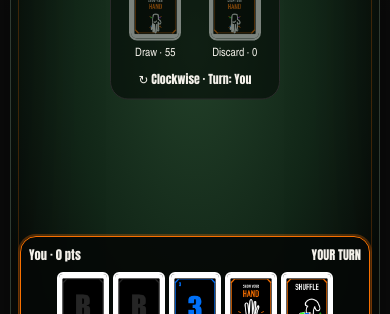
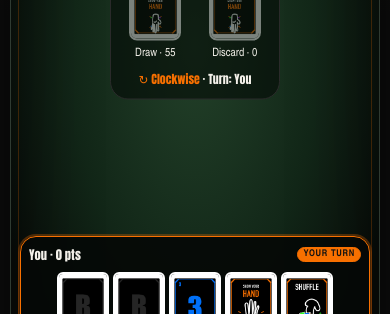
Before and after one commit to BTheCoderr/show-your-hand, a React (Vite) app: page / in a window 390 px wide. Both pictures are taken after a click on the button "Start Game". Shown: the part 444-758 px from the top of the page. Built offline with nearby package versions, Linux system fonts and the light colour scheme.

Commit message:
Tune responsive table layout and turn highlights

```diff
--- a/src/styles.css
+++ b/src/styles.css
@@ -175,7 +175,7 @@ button:disabled {
 }
 
 .syh-seat.is-active,
-.syh-you {
+.syh-you.is-active {
   border-color: var(--orange);
 }
 
@@ -702,3 +702,136 @@ button:disabled {
     bottom: 6px;
   }
 }
+
+
+/* Table seating + turn visibility for 2–6 player matches */
+.syh-seat-meta,
+.syh-you-meta {
+  display: inline-flex;
+  align-items: center;
+  justify-content: flex-end;
+  gap: 6px;
+  min-width: 0;
+}
+
+.syh-turn-chip {
+  display: inline-flex;
+  align-items: center;
+  justify-content: center;
+  border: 1px solid var(--orange);
+  border-radius: 999px;
+  padding: 3px 7px;
+  background: var(--orange);
+  color: #111;
+  font-family: 'DIN Condensed', 'Arial Narrow', sans-serif;
+  font-size: 0.68rem;
+  font-style: normal;
+  font-weight: 700;
+  letter-spacing: 0.08em;
+  line-height: 1;
+  white-space: nowrap;
+}
+
+.syh-clockwise {
+  color: var(--orange);
+  white-space: nowrap;
+}
+
+.syh-board[data-player-count="5"] .syh-seat,
+.syh-board[data-player-count="6"] .syh-seat {
+  width: min(210px, 22%);
+}
+
+.syh-board[data-player-count="5"] .syh-center,
+.syh-board[data-player-count="6"] .syh-center {
+  width: min(410px, 42%);
+}
+
+.syh-board[data-player-count="5"],
+.syh-board[data-player-count="6"] {
+  min-height: 760px;
+}
+
+@media (max-width: 820px) {
+  .syh-board[data-player-count="5"],
+  .syh-board[data-player-count="6"] {
+    min-height: max(700px, calc(100svh - 112px));
+  }
+
+  .syh-board[data-player-count="5"] .syh-seat,
+  .syh-board[data-player-count="6"] .syh-seat {
+    width: 122px;
+    padding: 6px;
+  }
+
+  .syh-board[data-player-count="5"] .syh-seat .syh-card.is-compact,
+  .syh-board[data-player-count="6"] .syh-seat .syh-card.is-compact {
+    width: 40px;
+    height: 56px;
+  }
+
+  .syh-board[data-player-count="5"] .syh-seat .syh-card + .syh-card,
+  .syh-board[data-player-count="6"] .syh-seat .syh-card + .syh-card {
+    margin-left: -24px;
+  }
+
+  .syh-board[data-player-count="5"] .syh-center,
+  .syh-board[data-player-count="6"] .syh-center {
+    width: 176px;
+  }
+
+  .syh-seat-meta,
+  .syh-you-meta {
+    gap: 4px;
+  }
+
+  .syh-turn-chip {
+    padding: 2px 5px;
+    font-size: 0.58rem;
+  }
+}
+
+@media (max-width: 420px) {
+  .syh-board[data-player-count="5"] .syh-seat,
+  .syh-board[data-player-count="6"] .syh-seat {
+    width: 104px;
+    padding: 5px;
+  }
+
+  .syh-board[data-player-count="5"] .syh-seat.is-top-left,
+  .syh-board[data-player-count="6"] .syh-seat.is-top-left {
+    left: 2%;
+  }
+
+  .syh-board[data-player-count="5"] .syh-seat.is-top-right,
+  .syh-board[data-player-count="6"] .syh-seat.is-top-right {
+    right: 2%;
+  }
+
+  .syh-board[data-player-count="5"] .syh-seat header,
+  .syh-board[data-player-count="6"] .syh-seat header {
+    font-size: 0.66rem;
+  }
+
+  .syh-board[data-player-count="5"] .syh-seat .syh-card.is-compact,
+  .syh-board[data-player-count="6"] .syh-seat .syh-card.is-compact {
+    width: 36px;
+    height: 50px;
+  }
+
+  .syh-board[data-player-count="5"] .syh-seat .syh-card + .syh-card,
+  .syh-board[data-player-count="6"] .syh-seat .syh-card + .syh-card {
+    margin-left: -22px;
+  }
+
+  .syh-board[data-player-count="5"] .syh-center,
+  .syh-board[data-player-count="6"] .syh-center {
+    width: 164px;
+  }
+
+  .syh-board[data-player-count="5"] .syh-you,
+  .syh-board[data-player-count="6"] .syh-you {
+    width: calc(100% - 12px);
+    padding-inline: 5px;
+  }
+}
```
